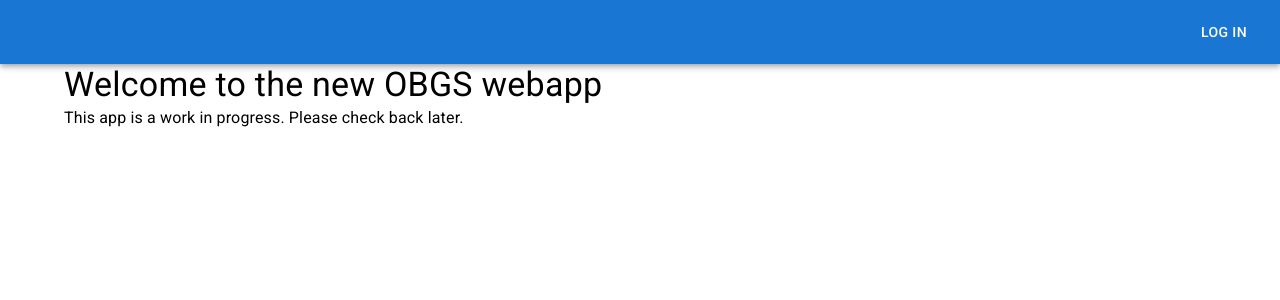
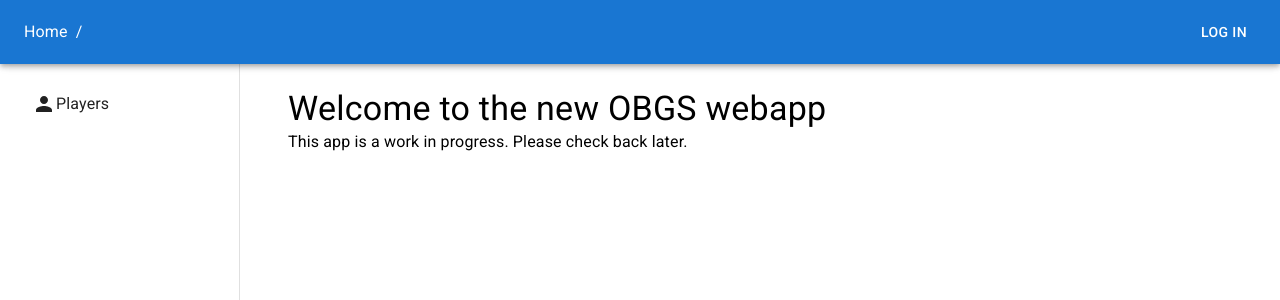
Before and after one commit to obgs/webapp, a Next.js app: page / in a window 1280 px wide. Shown: the top 300 px of the page. Built offline with nearby package versions, Linux system fonts and the light colour scheme; no server answers.

Commit message:
Add basic navigation

```diff
--- /dev/null
+++ b/components/nav/Breadcrumbs.tsx
@@ -0,0 +1,51 @@
+import React, { useEffect, useState } from "react";
+import { useRouter } from "next/router";
+import Link from "next/link";
+import { Breadcrumbs as MUIBreadcrumbs } from "@mui/material";
+
+interface Breadcrumb {
+  breadcrumb: string;
+  href: string;
+}
+
+const toTitleCase = (str: string) => str.charAt(0).toUpperCase() + str.slice(1);
+
+const Breadcrumbs = () => {
+  const router = useRouter();
+  const [breadcrumbs, setBreadcrumbs] = useState<Breadcrumb[]>([]);
+
+  useEffect(() => {
+    if (router) {
+      const linkPath = router.asPath.split("/");
+      linkPath.shift();
+
+      const pathArray = linkPath.map((path, i) => {
+        return {
+          breadcrumb: path,
+          href: "/" + linkPath.slice(0, i + 1).join("/"),
+        };
+      });
+
+      setBreadcrumbs(pathArray);
+    }
+  }, [router]);
+
+  if (!breadcrumbs) {
+    return null;
+  }
+
+  return (
+    <MUIBreadcrumbs sx={{ color: "inherit" }}>
+      <Link href="/" passHref>
+        Home
+      </Link>
+      {breadcrumbs.map((breadcrumb, i) => (
+        <Link href={breadcrumb.href} key={i}>
+          {toTitleCase(breadcrumb.breadcrumb)}
+        </Link>
+      ))}
+    </MUIBreadcrumbs>
+  );
+};
+
+export default Breadcrumbs;
--- a/components/Layout.tsx
+++ b/components/nav/Layout.tsx
@@ -4,16 +4,21 @@ import {
   Avatar,
   Box,
   Button,
+  Drawer,
   Menu,
   MenuItem,
   Toolbar,
   Typography,
 } from "@mui/material";
-import LoginModal from "./auth/LoginModal";
-import useAuth from "../utils/auth/useAuth";
+import LoginModal from "../auth/LoginModal";
+import useAuth from "../../utils/auth/useAuth";
 
 import { useRouter } from "next/router";
-import useUser from "../utils/user/useUser";
+import useUser from "../../utils/user/useUser";
+import NavBar from "./NavBar";
+import Breadcrumbs from "./Breadcrumbs";
+
+const drawerWidth = 240;
 
 const Layout = ({ children }: React.PropsWithChildren) => {
   const [loginModalOpen, setLoginModalOpen] = useState(false);
@@ -44,9 +49,13 @@ const Layout = ({ children }: React.PropsWithChildren) => {
   const { authenticated, signout } = useAuth();
 
   return (
-    <Box sx={{ flexGrow: 1 }}>
-      <AppBar position="static">
+    <Box sx={{ display: "flex" }}>
+      <AppBar
+        position="fixed"
+        sx={{ zIndex: (theme) => theme.zIndex.drawer + 1 }}
+      >
         <Toolbar>
+          <Breadcrumbs />
           <Box sx={{ flexGrow: 1 }} />
           {authenticated ? (
             <Box>
@@ -82,7 +91,27 @@ const Layout = ({ children }: React.PropsWithChildren) => {
           )}
         </Toolbar>
       </AppBar>
-      {children}
+      <Drawer
+        variant="permanent"
+        anchor="left"
+        sx={{
+          width: drawerWidth,
+          flexShrink: 0,
+          [`& .MuiDrawer-paper`]: {
+            width: drawerWidth,
+            boxSizing: "border-box",
+          },
+        }}
+      >
+        <Toolbar />
+        <Box sx={{ overflow: "auto" }}>
+          <NavBar />
+        </Box>
+      </Drawer>
+      <Box component="main" sx={{ flexGrow: 1, p: 3 }}>
+        <Toolbar />
+        {children}
+      </Box>
       <LoginModal
         open={loginModalOpen}
         onClose={() => setLoginModalOpen(false)}
--- /dev/null
+++ b/components/nav/NavBar.tsx
@@ -0,0 +1,21 @@
+import { List, ListItem, ListItemButton, ListItemText } from "@mui/material";
+import Link from "next/link";
+import React from "react";
+import PersonIcon from "@mui/icons-material/Person";
+
+const NavBar = () => {
+  return (
+    <List>
+      <Link href="/players" passHref>
+        <ListItem>
+          <ListItemButton>
+            <PersonIcon />
+            <ListItemText primary="Players" />
+          </ListItemButton>
+        </ListItem>
+      </Link>
+    </List>
+  );
+};
+
+export default NavBar;
--- a/package.json
+++ b/package.json
@@ -19,8 +19,8 @@
     "@mui/icons-material": "^5.8.4",
     "@mui/lab": "5.0.0-alpha.102",
     "@mui/material": "^5.10.1",
+    "@react-oauth/google": "^0.2.8",
     "formik": "^2.2.9",
-    "@react-oauth/google": "^0.2.8",
     "graphql": "^16.6.0",
     "graphql-tag": "^2.12.6",
     "next": "12.2.5",
--- a/pages/_app.tsx
+++ b/pages/_app.tsx
@@ -5,7 +5,7 @@ import "@fontsource/roboto/400.css";
 import "@fontsource/roboto/500.css";
 import "@fontsource/roboto/700.css";
 import { createTheme, ThemeProvider } from "@mui/material";
-import Layout from "../components/Layout";
+import Layout from "../components/nav/Layout";
 import AuthProvider from "../utils/auth/provider";
 import ApolloProvider from "../utils/apollo/provider";
 import UserProvider from "../utils/user/provider";
```
Also changed, not shown: pages/players/index.tsx (added, +7 -0 lines), 1 other file (tests, documents, lock files or other folders).
